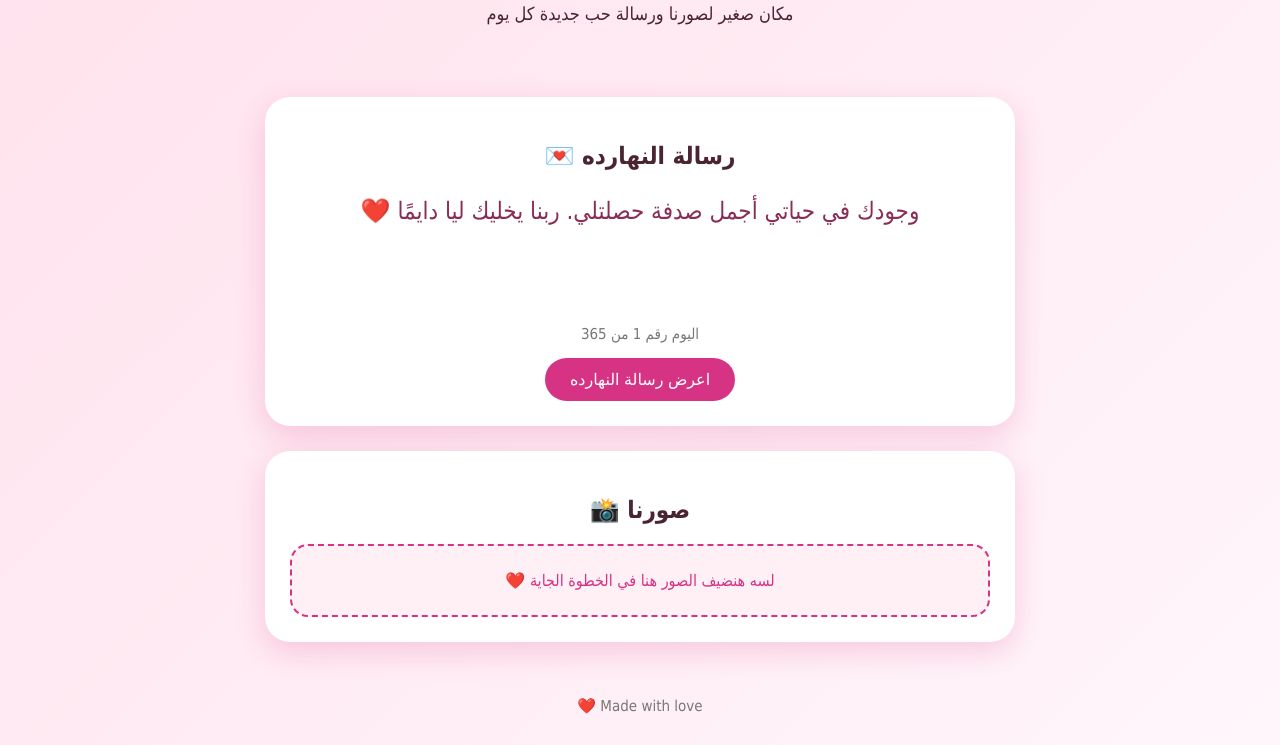
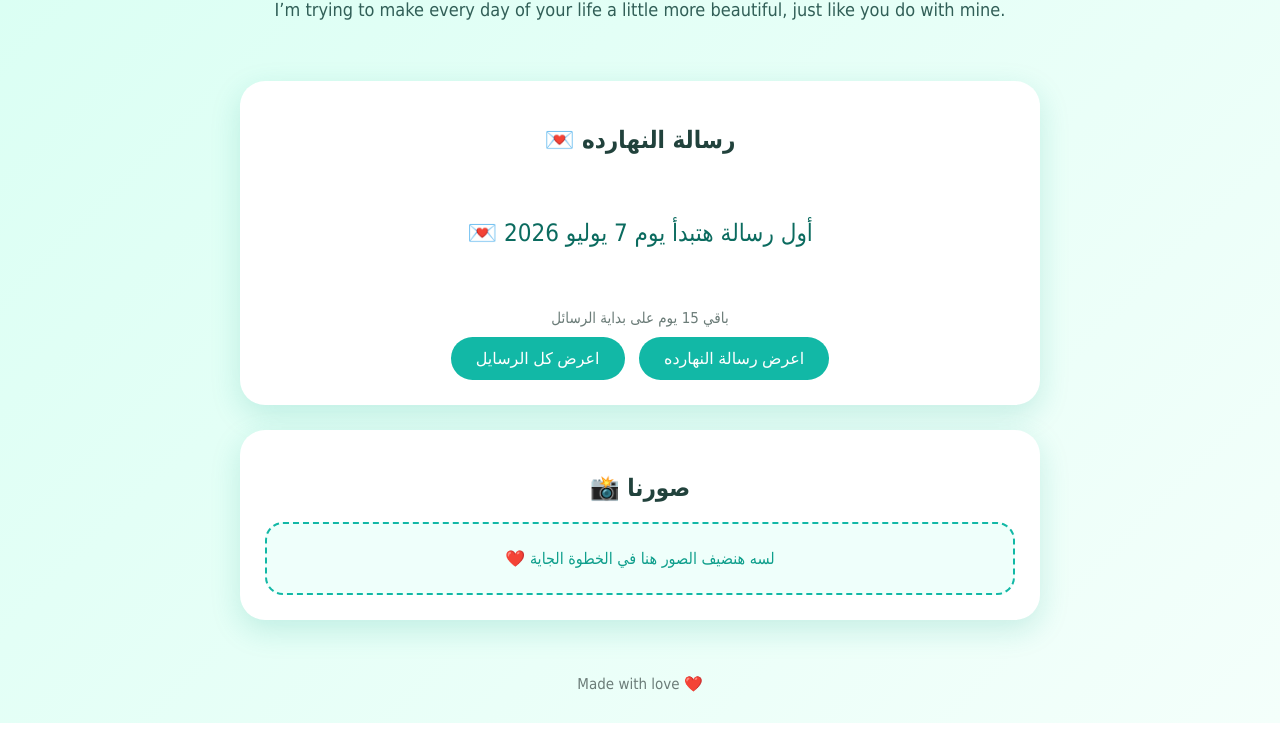
Before and after one commit to yaraaelbakry-lang/Birthday-Love, a plain HTML site: page index.html in a window 1280 px wide. Shown: the part 152-897 px from the top of the page. After the commit the page ends 875 px from the top, so only its background shows below. Drawn offline with Linux system fonts and the light colour scheme.

Commit message:
Update index.html

```diff
--- a/index.html
+++ b/index.html
@@ -8,9 +8,9 @@
   <style>
     body {
       margin: 0;
-      font-family: "Tahoma", sans-serif;
-      background: linear-gradient(135deg, #ffe1ec, #fff6fb);
-      color: #4a2433;
+      font-family: Tahoma, Arial, sans-serif;
+      background: linear-gradient(135deg, #d9fff3, #f4fffb);
+      color: #21423c;
       text-align: center;
     }
 
@@ -21,34 +21,60 @@
     h1 {
       font-size: 42px;
       margin-bottom: 10px;
-      color: #d63384;
+      color: #0f9f8c;
     }
 
-    p {
+    .english-line {
       font-size: 18px;
+      color: #315f57;
+      max-width: 750px;
+      margin: 0 auto;
+      line-height: 1.7;
     }
 
     .card {
       background: white;
       width: 85%;
-      max-width: 700px;
+      max-width: 750px;
       margin: 25px auto;
       padding: 25px;
       border-radius: 25px;
-      box-shadow: 0 10px 30px rgba(214, 51, 132, 0.2);
+      box-shadow: 0 10px 30px rgba(15, 159, 140, 0.18);
+    }
+
+    h2 {
+      color: #21423c;
     }
 
     .message {
       font-size: 24px;
       line-height: 1.8;
-      color: #8a2d56;
+      color: #0b6b5f;
       min-height: 120px;
+      display: flex;
+      align-items: center;
+      justify-content: center;
     }
 
     .counter {
       margin-top: 15px;
-      color: #777;
+      color: #6b7c78;
       font-size: 15px;
+    }
+
+    button {
+      background: #12b8a6;
+      color: white;
+      border: none;
+      padding: 12px 25px;
+      border-radius: 25px;
+      font-size: 16px;
+      cursor: pointer;
+      margin: 10px 5px 0;
+    }
+
+    button:hover {
+      background: #0f9f8c;
     }
 
     .gallery {
@@ -68,31 +94,36 @@
 
     .empty {
       padding: 25px;
-      border: 2px dashed #d63384;
+      border: 2px dashed #12b8a6;
       border-radius: 18px;
-      color: #d63384;
-      background: #fff0f6;
+      color: #0f9f8c;
+      background: #effffb;
+    }
+
+    .all-messages {
+      display: none;
+      text-align: right;
+      margin-top: 20px;
+      max-height: 350px;
+      overflow-y: auto;
+      background: #f4fffb;
+      border-radius: 18px;
+      padding: 15px;
+      border: 1px solid #bff5ea;
+    }
+
+    .all-messages p {
+      margin: 10px 0;
+      padding-bottom: 10px;
+      border-bottom: 1px solid #d9fff3;
+      color: #315f57;
+      line-height: 1.6;
     }
 
     footer {
       padding: 30px;
       font-size: 15px;
-      color: #777;
-    }
-
-    button {
-      background: #d63384;
-      color: white;
-      border: none;
-      padding: 12px 25px;
-      border-radius: 25px;
-      font-size: 16px;
-      cursor: pointer;
-      margin-top: 15px;
-    }
-
-    button:hover {
-      background: #b92c70;
+      color: #6b7c78;
     }
   </style>
 </head>
@@ -101,14 +132,20 @@
 
   <header>
     <h1>كل سنة وإنت حبيبي ❤️</h1>
-    <p>مكان صغير لصورنا ورسالة حب جديدة كل يوم</p>
+    <p class="english-line" dir="ltr">
+      I’m trying to make every day of your life a little more beautiful, just like you do with mine.
+    </p>
   </header>
 
   <section class="card">
     <h2>رسالة النهارده 💌</h2>
     <div class="message" id="dailyMessage"></div>
     <div class="counter" id="dayCounter"></div>
+
     <button onclick="showTodayMessage()">اعرض رسالة النهارده</button>
+    <button onclick="toggleAllMessages()">اعرض كل الرسايل</button>
+
+    <div class="all-messages" id="allMessages"></div>
   </section>
 
   <section class="card">
@@ -122,28 +159,34 @@
   </section>
 
   <footer>
-    Made with love ❤️
+    ❤️ Made with love
   </footer>
 
   <script>
     /*
-      تاريخ بداية الرسائل.
-      غيري التاريخ ده لليوم اللي عايزة الموقع يبدأ منه.
-      الصيغة: سنة-شهر-يوم
+      تاريخ بداية الرسائل:
+      الرسالة رقم 1 هتظهر يوم 7 يوليو 2026
     */
-    const startDate = "2026-06-22";
+    const startDate = "2026-07-07";
 
     /*
-      هنضيف الصور هنا بعد ما نرفعها على GitHub.
-      مثال بعدين:
+      هنا هنضيف الصور بعد ما نرفعها على GitHub.
+      مثال:
       const photos = [
         "photos/photo1.jpg",
-        "photos/photo2.jpg"
+        "photos/photo2.jpg",
+        "photos/photo3.jpg"
       ];
     */
     const photos = [];
 
-    const beginnings = [
+    /*
+      لو عايزة تبعتيلي رسايل معينة، هنحطها هنا.
+      حاليًا سايبينها فاضية، والكود هيستخدم الرسايل الجاهزة تحت.
+    */
+    const customMessages = [];
+
+    const messageStarts = [
       "وجودك في حياتي أجمل صدفة حصلتلي.",
       "كل يوم معاك بيأكدلي إن الحب حقيقي.",
       "ابتسامتك بتخلي أي يوم أحلى.",
@@ -219,7 +262,7 @@
       "كل لحظة معاك بتتحفظ جوايا."
     ];
 
-    const endings = [
+    const messageEnds = [
       "ربنا يخليك ليا دايمًا ❤️",
       "ويفضل حبنا يكبر يوم ورا يوم ❤️",
       "وأفضل دايمًا شايفة الدنيا أحلى بيك ❤️",
@@ -227,31 +270,70 @@
       "كل سنة وإنت حبيبي وفرحتي ❤️"
     ];
 
-    const messages = [];
+    function buildMessages() {
+      const generatedMessages = [];
 
-    for (let i = 0; i < beginnings.length; i++) {
-      for (let j = 0; j < endings.length; j++) {
-        messages.push(beginnings[i] + " " + endings[j]);
+      for (let i = 0; i < messageStarts.length; i++) {
+        for (let j = 0; j < messageEnds.length; j++) {
+          generatedMessages.push(messageStarts[i] + " " + messageEnds[j]);
+        }
       }
+
+      return [...customMessages, ...generatedMessages].slice(0, 365);
+    }
+
+    const messages = buildMessages();
+
+    function makeLocalDate(dateText) {
+      const parts = dateText.split("-");
+      return new Date(parts[0], parts[1] - 1, parts[2]);
     }
 
     function showTodayMessage() {
+      const oneDay = 1000 * 60 * 60 * 24;
       const today = new Date();
-      const start = new Date(startDate);
+      const todayOnly = new Date(today.getFullYear(), today.getMonth(), today.getDate());
+      const start = makeLocalDate(startDate);
 
-      const difference = today - start;
-      let dayNumber = Math.floor(difference / (1000 * 60 * 60 * 24)) + 1;
+      const differenceInDays = Math.floor((todayOnly - start) / oneDay);
 
-      if (dayNumber < 1) {
-        dayNumber = 1;
+      if (differenceInDays < 0) {
+        const daysLeft = Math.abs(differenceInDays);
+        document.getElementById("dailyMessage").innerText =
+          "أول رسالة هتبدأ يوم 7 يوليو 2026 💌";
+        document.getElementById("dayCounter").innerText =
+          "باقي " + daysLeft + " يوم على بداية الرسائل";
+        return;
       }
+
+      let dayNumber = differenceInDays + 1;
 
       if (dayNumber > 365) {
         dayNumber = 365;
       }
 
       document.getElementById("dailyMessage").innerText = messages[dayNumber - 1];
-      document.getElementById("dayCounter").innerText = "اليوم رقم " + dayNumber + " من 365";
+      document.getElementById("dayCounter").innerText =
+        "اليوم رقم " + dayNumber + " من 365";
+    }
+
+    function toggleAllMessages() {
+      const allMessagesDiv = document.getElementById("allMessages");
+
+      if (allMessagesDiv.style.display === "block") {
+        allMessagesDiv.style.display = "none";
+        return;
+      }
+
+      allMessagesDiv.innerHTML = "";
+
+      messages.forEach((message, index) => {
+        const p = document.createElement("p");
+        p.innerText = "اليوم " + (index + 1) + ": " + message;
+        allMessagesDiv.appendChild(p);
+      });
+
+      allMessagesDiv.style.display = "block";
     }
 
     function loadPhotos() {
```
